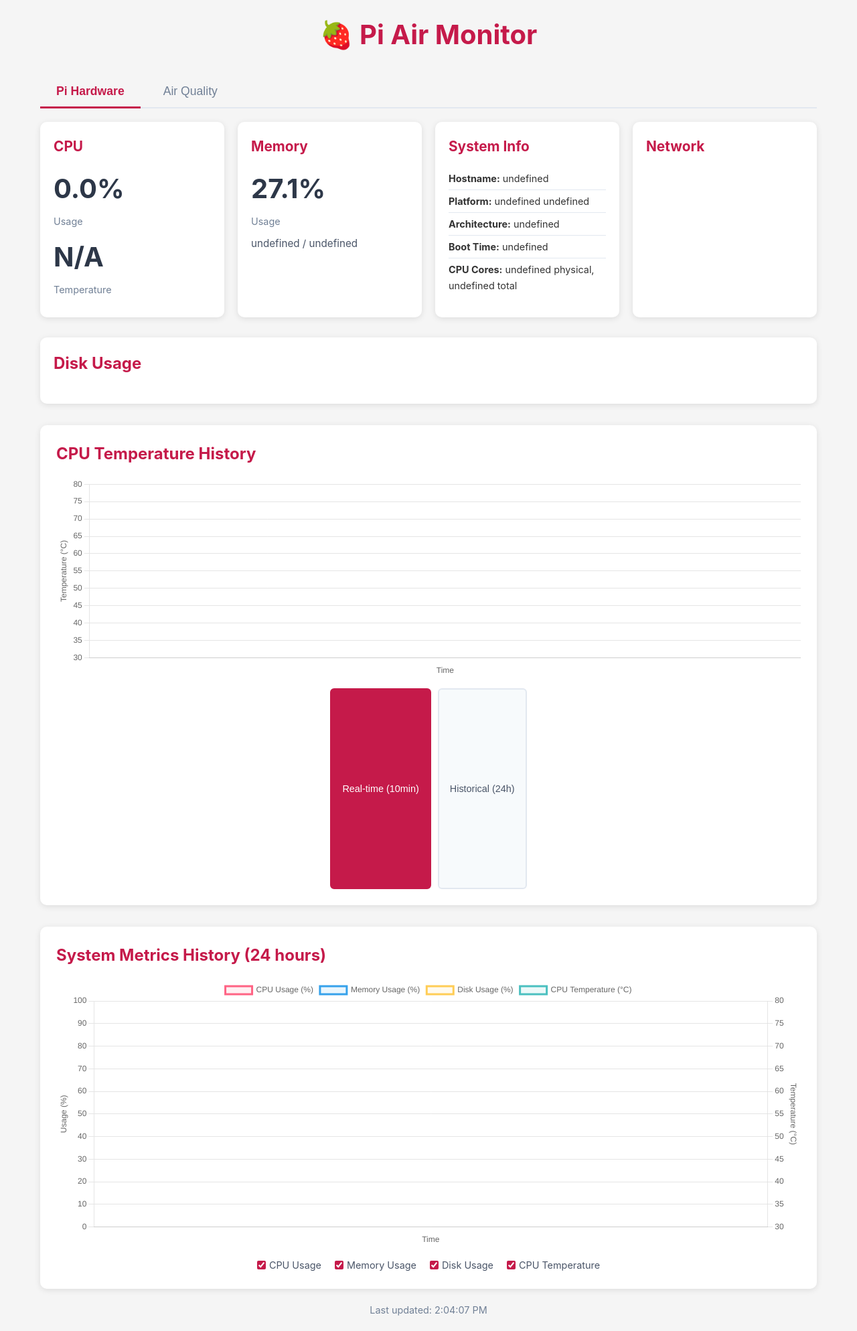
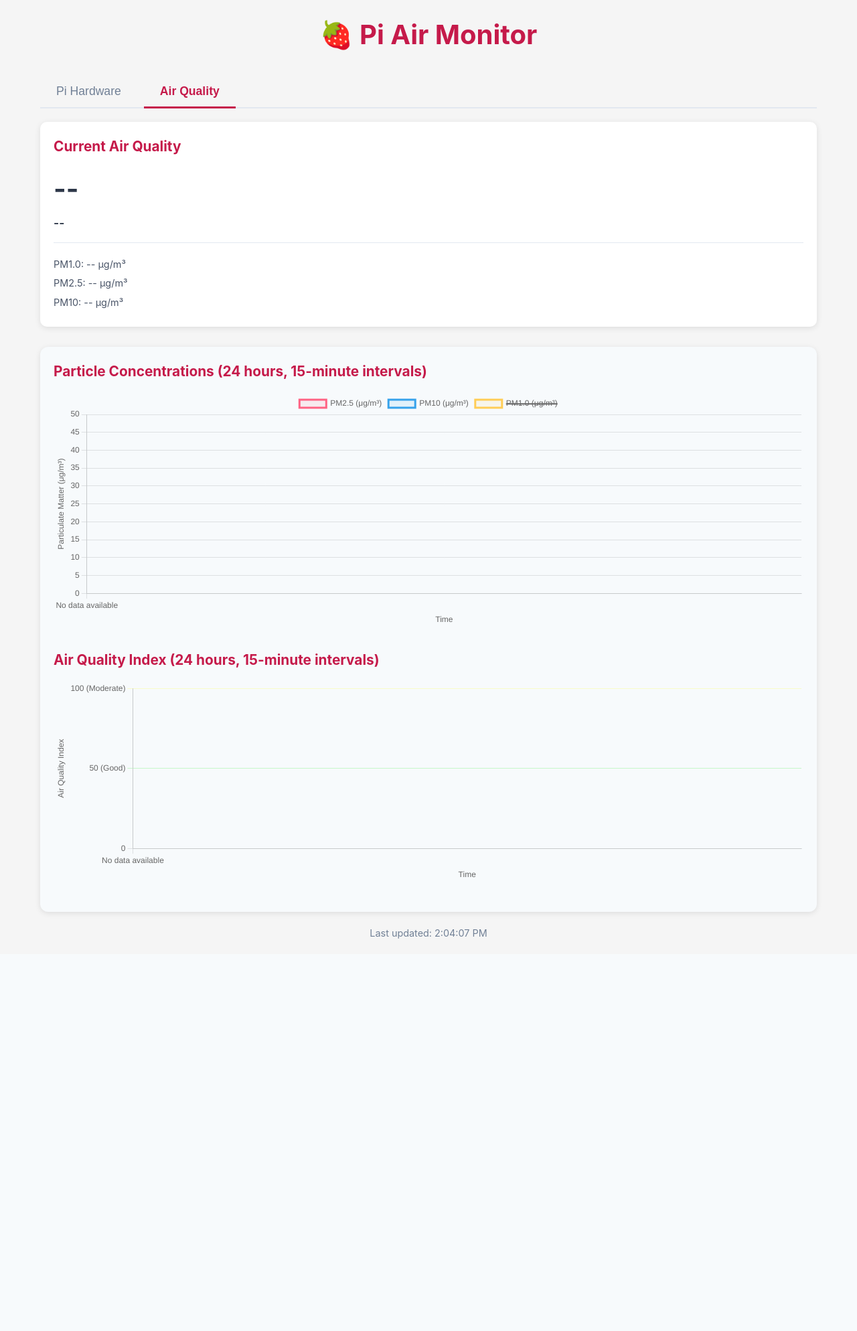
Before and after one commit to andrewrweber/pi_air, a Flask app: page / in a window 1280 px wide. Shown: the whole page at 67% size. After the commit the page ends 1402 px from the top, so only its background shows below. Run offline with Flask 3, Linux system fonts and the light colour scheme; data that the repository does not hold is empty.

Commit message:
Change default tab to Air Quality on page load
- Swapped active state from Pi Hardware to Air Quality tab
- Air quality data now loads immediately on page visit
- Better user experience for air quality monitoring focus

🤖 Generated with [Claude Code](https://claude.ai/code)

Co-Authored-By: Claude <noreply@anthropic.com>

```diff
--- a/templates/index.html
+++ b/templates/index.html
@@ -13,11 +13,11 @@
 
         <div class="tab-container">
             <div class="tab-buttons">
-                <button class="tab-button active" onclick="showTab('hardware')">Pi Hardware</button>
-                <button class="tab-button" onclick="showTab('air-quality')">Air Quality</button>
+                <button class="tab-button" onclick="showTab('hardware')">Pi Hardware</button>
+                <button class="tab-button active" onclick="showTab('air-quality')">Air Quality</button>
             </div>
 
-            <div id="hardware-tab" class="tab-content active">
+            <div id="hardware-tab" class="tab-content">
                 <div class="stats-grid">
             <div class="stat-card">
                 <h2>CPU</h2>
@@ -75,7 +75,7 @@
                 </div>
             </div>
 
-            <div id="air-quality-tab" class="tab-content">
+            <div id="air-quality-tab" class="tab-content active">
                 <div class="stats-grid">
                     <div class="stat-card" id="air-quality-card">
                         <h2>Current Air Quality</h2>
@@ -816,6 +816,7 @@
         fetchTemperatureHistory();
         fetchSystemHistory();
         fetchAirQualityHistory();
+        updateCurrentAirQuality(); // Load air quality immediately since it's the default tab
 
         // Update stats every 5 seconds (reduced frequency for Pi Zero 2 W)
         setInterval(fetchStats, 5000);
```
